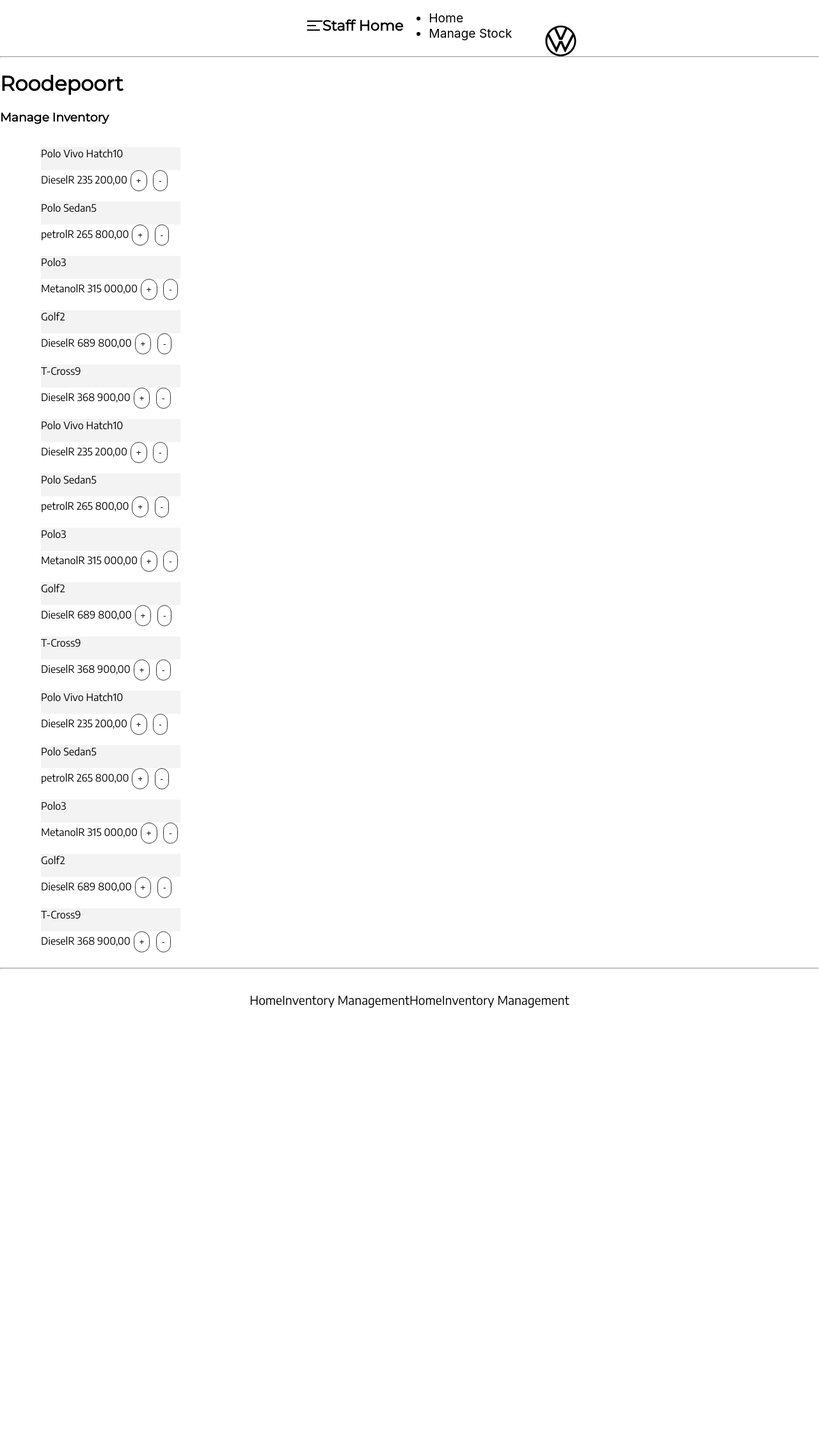
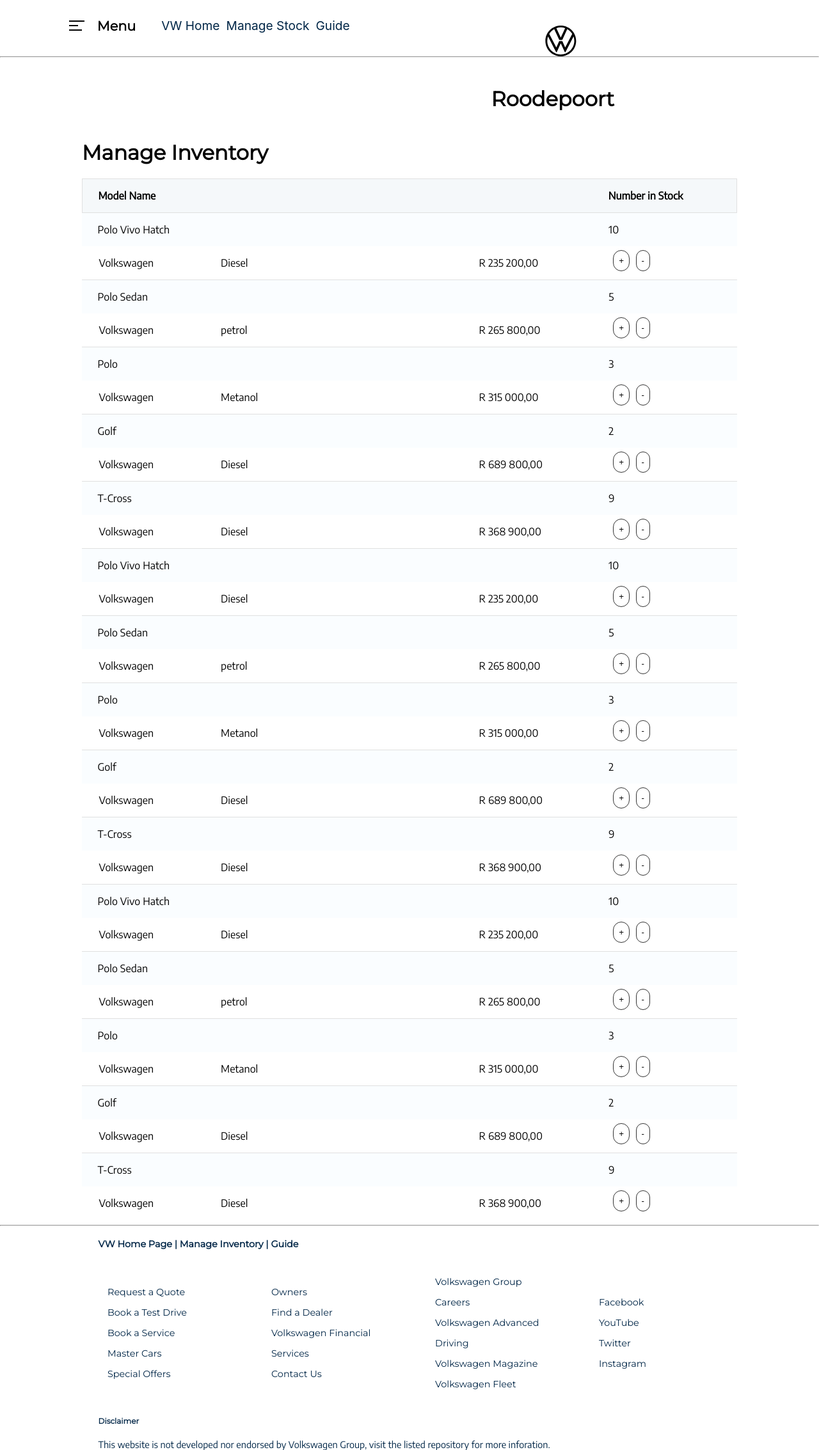
Before and after one commit to John-JonSteyn/VW-Manage-Inventory, a React (Create React App) app in the folder vwmanageinv/: page / in a window 1280 px wide. Shown: the whole page at 64% size. Before the commit the page ends 1603 px from the top, so only its background shows below. Built offline with nearby package versions, Linux system fonts and the light colour scheme.

Commit message:
Basic FrontEnd Commit

```diff
--- a/vwmanageinv/src/App.css
+++ b/vwmanageinv/src/App.css
@@ -22,11 +22,32 @@
     text-decoration: none;
 }
 
+hr {
+    color: #151F5D;
+}
+
 button:hover {
     background-color: #E3EFFF;
     color: #000;
 }
 
+ul {
+    list-style: none;
+}
+
 a:hover {
     background-color: #EEE;
+    border-radius: 0.3rem;
+    transition: all 0.6s ease-out;
 }
+
+#locationName {
+    text-align: right;
+    padding: 1% 25%;
+    font-size: 2rem;
+}
+
+#pageName {
+    padding: 0 10%;
+    font-size: 2rem;
+}
--- a/vwmanageinv/src/App.js
+++ b/vwmanageinv/src/App.js
@@ -9,8 +9,8 @@
     <div className="App">
       <Navbar/>
       <hr/>
-      <h1>Roodepoort</h1>
-      <h3>Manage Inventory</h3>
+      <h3 id='locationName'>Roodepoort</h3>
+      <h1 id='pageName'>Manage Inventory</h1>
       <Table/>
       <hr/>
       <Footer/>
--- /dev/null
+++ b/vwmanageinv/src/components/Footer.css
@@ -0,0 +1,26 @@
+footer {
+    background-color: #FFF;
+    height: 80px;
+    font-size: 0.9rem;
+    padding: 0 10%;
+}
+
+h4, h5, footer p  {
+    margin-left: 2.5%
+}
+
+a, h4, h5, footer p {
+    color: #002647;
+}
+
+#footGrid {
+    display: grid;
+    grid-template-columns: 1fr 1fr 1fr 1fr;
+    justify-content: center;
+    align-items: center;
+}
+
+.footCol {
+    font-family: 'Montserrat', sans-serif;
+    line-height: 2rem;
+}
--- a/vwmanageinv/src/components/Footer.js
+++ b/vwmanageinv/src/components/Footer.js
@@ -1,19 +1,58 @@
 import React from 'react';
-import styles from './Footer.module.css'
+import './Footer.css'
 
 export class Footer extends React.Component {
   render() {
-    const staffPage = ['Home', 'Inventory Management'];
-    const staffLinks = staffPage.map(page => {
-      return (
-        <p>
-          <a href={'/' + staffPage}>
-          {staffPage}
-          </a>
-        </p>
-      )
-    });
-
-    return <footer>{staffLinks}</footer>;
+    return (
+      <footer>
+        <div id="container">
+          <div>
+            <h4>
+              <a href='https://www.vw.co.za/en.html'> VW Home Page</a> |
+              <a> Manage Inventory</a> |
+              <a href='https://github.com/Thorin-the-Bearded/VW-Manage-Inventory'> Guide</a>
+            </h4>
+          </div>
+          <div id='footGrid'>
+            <div className="footCol">
+              <ul>
+                <li><a href="https://www.vw.co.za/app/forms/vw-za/quote/en/">Request a Quote</a></li>
+                <li><a href="https://www.vw.co.za/app/forms/vw-za/booktestdrive/en/+/+/+/+/+/+/+/+/+/+/+/+/+/+/+">Book a Test Drive</a></li>
+                <li><a href="https://forms.vw.co.za/i/book-a-service">Book a Service</a></li>
+                <li><a href="https://www.mastercars.co.za/en.html">Master Cars</a></li>
+                <li><a href="https://specialoffers.vw.co.za/i/offers">Special Offers</a></li>
+              </ul>
+            </div>
+            <div className="footCol">
+              <ul>
+                <li><a href="https://www.vw.co.za/en/owners.html">Owners</a></li>
+                <li><a href="https://www.vw.co.za/en/dealer-search-south-africa.html">Find a Dealer</a></li>
+                <li><a href="https://www.vw.co.za/en/offers-and-finance/financial-services.html">Volkswagen Financial Services</a></li>
+                <li><a href="https://www.vw.co.za/en/help-and-support.html">Contact Us</a></li>
+              </ul>
+            </div>
+            <div className="footCol">
+              <ul>
+                <li><a href="https://www.vw.co.za/en/volkswagen-experience/corporate-information.html">Volkswagen Group</a></li>
+                <li><a href="https://www.vw.co.za/en/volkswagen-experience/corporate-information/careers.html">Careers</a></li>
+                <li><a href="https://www.vw.co.za/en/volkswagen-experience/driving-academy.html">Volkswagen Advanced Driving</a></li>
+                <li><a href="https://www.vw.co.za/en/volkswagen-experience/magazine-old1.html">Volkswagen Magazine</a></li>
+                <li><a href="https://www.vw.co.za/en/offers-and-finance/fleet.html">Volkswagen Fleet</a></li>
+              </ul>
+            </div>
+            <div className="footCol">
+              <ul>
+                <li><a href="https://www.facebook.com/VWSA/">Facebook</a></li>
+                <li><a href="https://www.youtube.com/user/volkswagensa">YouTube</a></li>
+                <li><a href="https://twitter.com/VolkswagenSA">Twitter</a></li>
+                <li><a href="https://www.instagram.com/volkswagensouthafrica/">Instagram</a></li>
+              </ul>
+            </div>
+          </div>
+        </div>
+        <h5>Disclaimer</h5>
+        <p>This website is not developed nor endorsed by Volkswagen Group, visit <a href='https://github.com/Thorin-the-Bearded/VW-Manage-Inventory'>the listed repository</a> for more inforation.</p>
+      </footer>
+    )
   }
 }
--- a/vwmanageinv/src/components/Footer.module.css
+++ /dev/null
@@ -1,12 +0,0 @@
-footer {
-    background-color: #FFF;
-    height: 80px;
-    display: flex;
-    justify-content: center;
-    align-items: center;
-    font-size: 1.2rem;
-}
-
-a {
-    color: #000;
-}
--- /dev/null
+++ b/vwmanageinv/src/components/Navbar.css
@@ -0,0 +1,116 @@
+nav {
+    background-color: #FFF;
+    height: 80px;
+    display: flex;
+    justify-content: center;
+    align-items: center;
+    font-size: 1.2rem;
+}
+
+.vw-logo{
+    height: 6%;
+    width: 6%;
+    position: absolute;
+    right: 28.5%;
+    top: 5%;
+    background-color: #FFF;
+    color: #002647;
+}
+
+.vw-logo:hover {
+    background-color: #EEE;
+    border-radius: 100%;
+}
+
+.navbar-logo {
+    justify-self: start;
+    margin-left: 20px;
+    cursor: pointer;
+    font-size: 1.3rem;
+}
+
+nav svg {
+    margin-left: 0.5rem;
+}
+
+.nav-menu {
+    display: grid;
+    grid-template-columns: repeat(3, auto);
+    grid-gap: 10px;
+    text-align: center;
+    width: 70vw;
+    justify-content: start;
+    margin-right: 2rem;
+}
+
+.nav-links {
+    color: #002647;
+}
+
+.fa-bars {
+    color: #FFF;
+}
+
+.menu-icon {
+    display: none;
+}
+
+
+@media screen and (max-width: 960px) {
+    .NavBarItems {
+        position: relative;
+    }
+
+    .nav-menu {
+        display: flex;
+        flex-direction: column;
+        width: 100%;
+        position:absolute;
+        top: 80px;
+        left: 0;
+        opacity: 1;
+        transition: all 0.6s ease;
+        background-color: #ffffff;
+        border-bottom: 1px solid #002647;
+    }
+
+    .nav-menu.active {
+        left: 0;
+        opacity: 1;
+        transition: all 0.6s ease;
+        z-index: 1;
+    }
+
+    .nav-links {
+        text-align: center;
+        padding: 2rem;
+        width: 100%;
+        display: table;
+    }
+
+    .nav-links:hover {
+        border-radius: 0;
+    }
+
+    .navbar-logo {
+        position: absolute;
+        top:0;
+        left:0;
+        transform: translate(25%, 50%);
+    }
+
+    .menu-icon {
+        display: block;
+        position: absoute;
+        top: 0;
+        right: 0;
+        transform: translate(-100%, 60%);
+        font-size: 1.8rem;
+        cursor: pointer;
+    }
+
+    .fa-times {
+        color: #151F5D;
+        font-size: 2rem;
+    }
+}
--- a/vwmanageinv/src/components/Navbar.js
+++ b/vwmanageinv/src/components/Navbar.js
@@ -1,20 +1,31 @@
 import React from 'react';
-import styles from './Navbar.module.css'
+import './Navbar.css'
 
 const page = [
   {
-    title :'Home',
-    url   :'#',
+    title :'VW Home',
+    url   :'https://www.vw.co.za/en.html',
     cName :'nav-links'
   },
   {
     title :'Manage Stock',
     url   :'#',
     cName :'nav-links'
+  },
+  {
+    title :'Guide',
+    url   :'https://github.com/Thorin-the-Bearded/VW-Manage-Inventory',
+    cName :'nav-links'
   }
 ];
 
 export class Navbar extends React.Component {
+  state = { clicked: false}
+
+  handleClick = () => {
+    this.setState( { clicked: !this.state.clicked } )
+  }
+
   render() {
     return (
       <nav class='NavBarItems'>
@@ -22,9 +33,12 @@
             <path d='M0 4h24v2H0zM0 11h14v2H0zM0 18h20v2H0z'></path>
         </svg>
         <h3 className='navbar-logo'>
-           Staff Home
+           Menu
         </h3>
-        <ul>
+        <div className="menu-icon" onClick={this.handleClick}>
+          <i className={ this.state.clicked ? 'fas fa-times' : 'fas fa-bars' }></i>
+        </div>
+        <ul className={this.state.clicked ? 'nave-menu active' : 'nav-menu'}>
           {page.map((item, index) => {
             return (
               /* Key used for <li> order */
@@ -35,10 +49,9 @@
               </li>
             )
           })}
-
         </ul>
-        <a href='#'>
-          <svg role="img" viewBox="0 0 24 24" xmlns="http://www.w3.org/2000/svg">
+        <a href='https://www.vw.co.za/en.html'>
+          <svg className='vw-logo' role="img" viewBox="0 0 24 24" xmlns="http://www.w3.org/2000/svg">
             <title>
               Volkswagen
             </title>
--- a/vwmanageinv/src/components/Navbar.module.css
+++ /dev/null
@@ -1,26 +0,0 @@
-nav {
-    background-color: #FFF;
-    height: 80px;
-    display: flex;
-    justify-content: center;
-    align-items: center;
-    font-size: 1.2rem;
-}
-
-
-h2 {
-    justify-self: start;
-    margin-left: 20px;
-    cursor: pointer;
-    font-size: 120rem;
-}
-
-a svg{
-    height: 6%;
-    width: 6%;
-    position: absolute;
-    right: 28.5%;
-    top: 5%;
-    background-color: #FFF;
-    color: #151F5D;
-}
--- /dev/null
+++ b/vwmanageinv/src/components/Table.css
@@ -0,0 +1,69 @@
+ /* Style the buttons that are used to open and close the accordion panel */
+section {
+   padding: 0 10%;
+ }
+
+article {
+   background-color: #F3F3F3;
+}
+
+.accordion {
+   width: 100%;
+}
+
+.title {
+  align-items: stretch;
+  background: #fafdff;
+  /* border: 1px solid brown; */
+  display: grid;
+  grid-template-columns: 4fr 1fr;
+  text-align: justify;
+  /*cursor for intended accordion*/
+  cursor: pointer;
+  border-top: 1px solid #e0e0e0;
+}
+
+.details {
+  background-color: #FFF;
+  /* border: 1px solid black; */
+  display: grid;
+  grid-template-columns: 1fr 2fr 1fr 1fr;
+  text-align: justify;
+  /* height: 0;
+  opacity: 0; */
+  transition: all 0.6s ease;
+}
+
+.model {
+  padding: 0 3%;
+  /* border: 1px solid orange; */
+}
+
+.stock {
+  padding: 0 2%;
+  /* border: 1px solid yellow; */
+}
+
+.make {
+  margin-left: 10%;
+}
+
+.make, .features, .price {
+  padding: 0 3%;
+  /* border: 1px solid green; */
+}
+
+.buttonBox {
+  padding: 3% 3% 0;
+  /* border: 1px solid purple; */
+  display: inline;
+  float: right;
+}
+
+#header {
+  background-color: #f5f8fa;
+  font-weight: 600;
+  border-left: 1px solid #e0e0e0;
+  border-right: 1px solid #e0e0e0;
+  cursor:default;
+}
--- a/vwmanageinv/src/components/Table.js
+++ b/vwmanageinv/src/components/Table.js
@@ -1,44 +1,58 @@
 import React from 'react';
-import styles from './Table.module.css'
+import { useState } from 'react';
+import './Table.css';
 
 export class Table extends React.Component {
   render() {
+
+    // const [selected, setSelected] = useState(null);
+    // const toggle = (i) => {
+    //   if (selected === i) {
+    //     return setSelected(null);
+    //   }
+
+    //   setSelected(i)
+    // }
+
     return (
-      <section>
-        <div className = 'wrapper'>
-          <div className = 'accordion'>
+      <section className='wrapper'>
+          <article className = 'accordion'>
+                <div className='title' id='header' /*onClick={ () => toggle(i)}*/>
+                  <div className='model'>
+                    <p>Model Name</p>
+                  </div>
+                  <div className='stock'>
+                    <p>Number in Stock</p>
+                  </div>
+                </div>
             {data.map((item, i) => (
-              /* class + id selectors fail in css file
-                 inline styling is used */
-              <article>
-                <div className='title'>
-                  <p>
-                    <span className='model'>
-                      {item.model}
-                    </span>
-                    <span className='stock'>
-                      {item.stock}
-                    </span>
-                  </p>
+              <div>
+                <div className='title' /*onClick={ () => toggle(i)}*/>
+                  <div className='model'>
+                    <p>{item.model}</p>
+                  </div>
+                  <div className='stock'>
+                    <p>{item.stock}</p>
+                  </div>
                 </div>
                 <aside className='details'>
-                  <p>
-                    <span className='features'>
-                      {item.features}
-                    </span>
-                    <span className='price'>
-                      {item.price}
-                    </span>
-                    <span className='buttons'>
-                      <button>+</button>
-                      <button>-</button>
-                      </span>
-                  </p>
+                  <div className='make'>
+                    <p>{item.make}</p>
+                  </div>
+                  <div className='features'>
+                    <p>{item.features}</p>
+                  </div>
+                  <div className='price'>
+                    <p>{item.price}</p>
+                  </div>
+                  <div className='buttonBox'>
+                    <button>+</button>
+                    <button>-</button>
+                  </div>
                 </aside>
-              </article>
+              </div>
             ))}
-          </div>
-        </div>
+          </article>
       </section>
     );
   }
--- a/vwmanageinv/src/components/Table.module.css
+++ /dev/null
@@ -1,33 +0,0 @@
- /* Style the buttons that are used to open and close the accordion panel */
-
-section {
-   display: flex;
-   padding: 0 5%;
-   align-items: center;
- }
-
- article {
-   background-color: #F3F3F3;
- }
-
-aside {
-  background-color: #FFF;
-}
-
-.accordion {
-   width: 1500px;
- }
-
- .item {
-   background: #F0EBE1;
-   margin-bottom: 5px;
-   padding: 10px 20px;
- }
-
- .title {
-   color:aqua;
- }
-
- .details {
-   color: red;
- }
```
